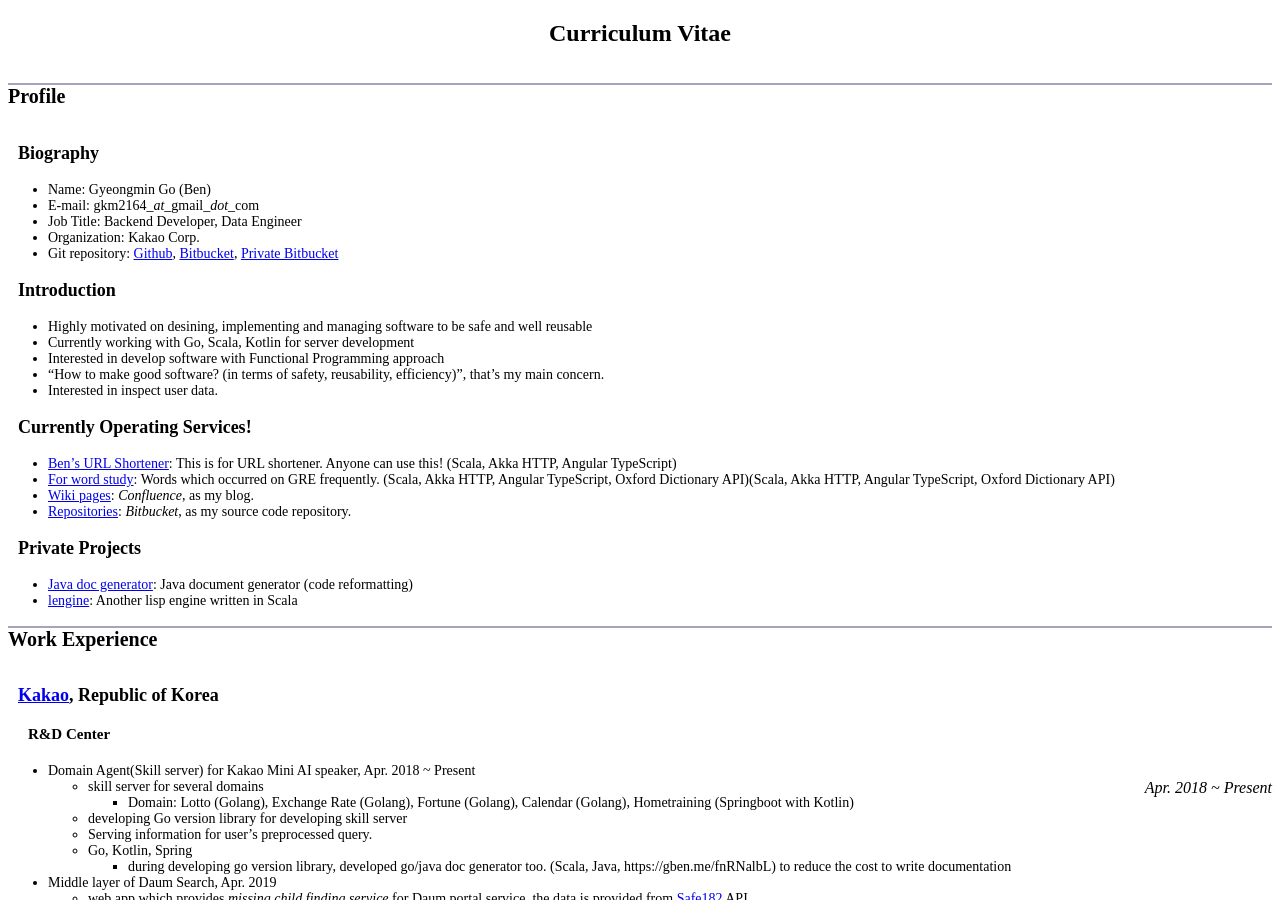
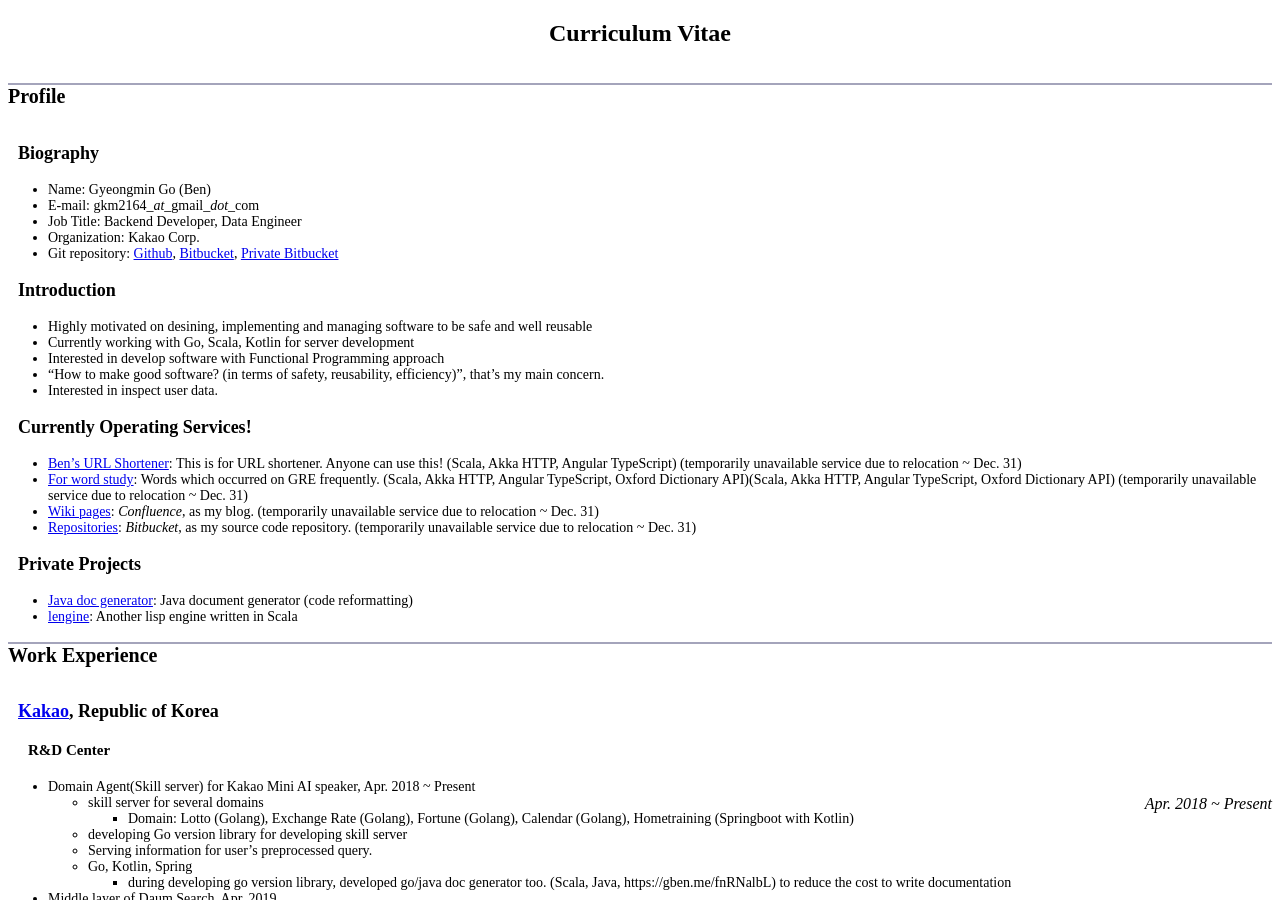
Before and after one commit to gkm2164/gkm2164.github.io, a Jekyll site: the page built from index.md, in a window 1280 px wide and 900 px high. Built offline with Jekyll 4.4.1, drawn with Linux system fonts in a browser that asks for light colours; our own code applies the rules of GitHub Pages for plain Markdown files.

Commit message:
Update index.md

```diff
--- a/index.md
+++ b/index.md
@@ -12,7 +12,7 @@ layout: default
 * E-mail: gkm2164\__at_\_gmail\__dot_\_com
 * Job Title: Backend Developer, Data Engineer
 * Organization: Kakao Corp.
-* Git repository: [Github](https://github.com/gkm2164), [Bitbucket](https://bitbucket.org/gkm2164), [Private Bitbucket](https://vcs.gyeongmin.co)
+* Git repository: [Github](https://github.com/gkm2164), [Bitbucket](https://bitbucket.org/gkm2164), [Private Bitbucket](https://vcs.gyeongmin.co - temporarily unavailable service due to relocation ~ Dec. 31)
 
 ### Introduction
 * Highly motivated on desining, implementing and managing software to be safe and well reusable
@@ -22,10 +22,10 @@ layout: default
 * Interested in inspect user data.
 
 ### Currently Operating Services!
-* [Ben's URL Shortener](https://gben.me): This is for URL shortener. Anyone can use this! (Scala, Akka HTTP, Angular TypeScript)
-* [For word study](https://eng.gyeongmin.co): Words which occurred on GRE frequently. (Scala, Akka HTTP, Angular TypeScript, Oxford Dictionary API)(Scala, Akka HTTP, Angular TypeScript, Oxford Dictionary API)
-* [Wiki pages](https://docs.gyeongmin.co): *Confluence*, as my blog.
-* [Repositories](https://vcs.gyeongmin.co): *Bitbucket*,  as my source code repository.
+* [Ben's URL Shortener](https://gben.me): This is for URL shortener. Anyone can use this! (Scala, Akka HTTP, Angular TypeScript) (temporarily unavailable service due to relocation ~ Dec. 31)
+* [For word study](https://eng.gyeongmin.co): Words which occurred on GRE frequently. (Scala, Akka HTTP, Angular TypeScript, Oxford Dictionary API)(Scala, Akka HTTP, Angular TypeScript, Oxford Dictionary API) (temporarily unavailable service due to relocation ~ Dec. 31)
+* [Wiki pages](https://docs.gyeongmin.co): *Confluence*, as my blog. (temporarily unavailable service due to relocation ~ Dec. 31)
+* [Repositories](https://vcs.gyeongmin.co): *Bitbucket*,  as my source code repository. (temporarily unavailable service due to relocation ~ Dec. 31)
 
 ### Private Projects
 * [Java doc generator](https://github.com/gkm2164/java-doc-creator): Java document generator (code reformatting)
```
